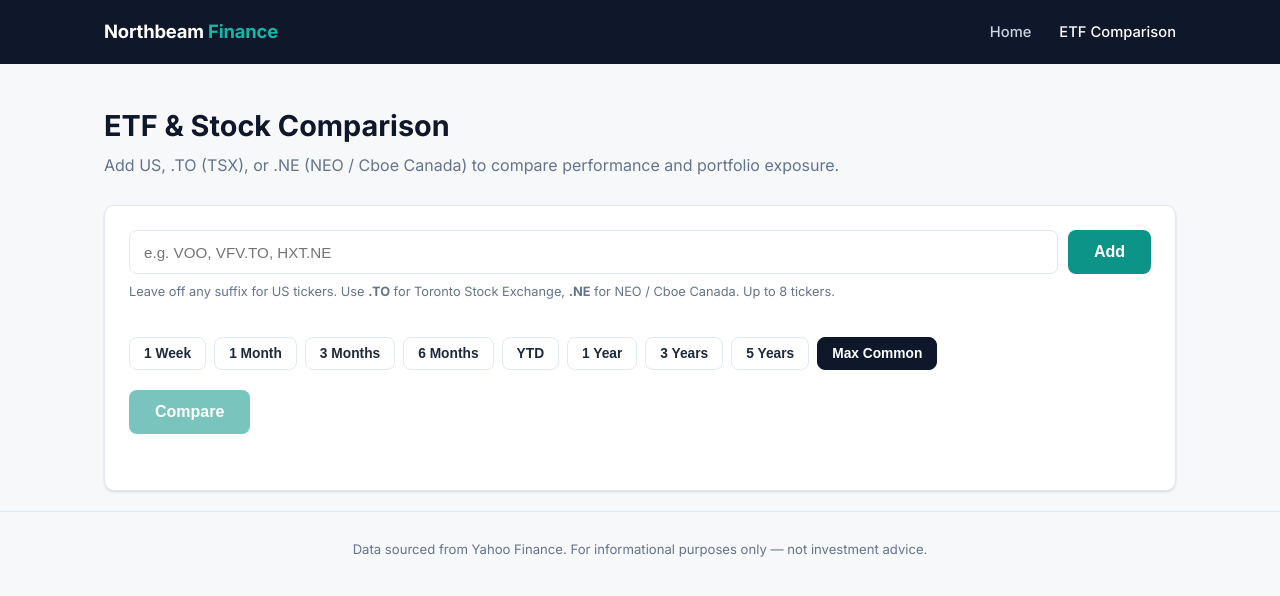
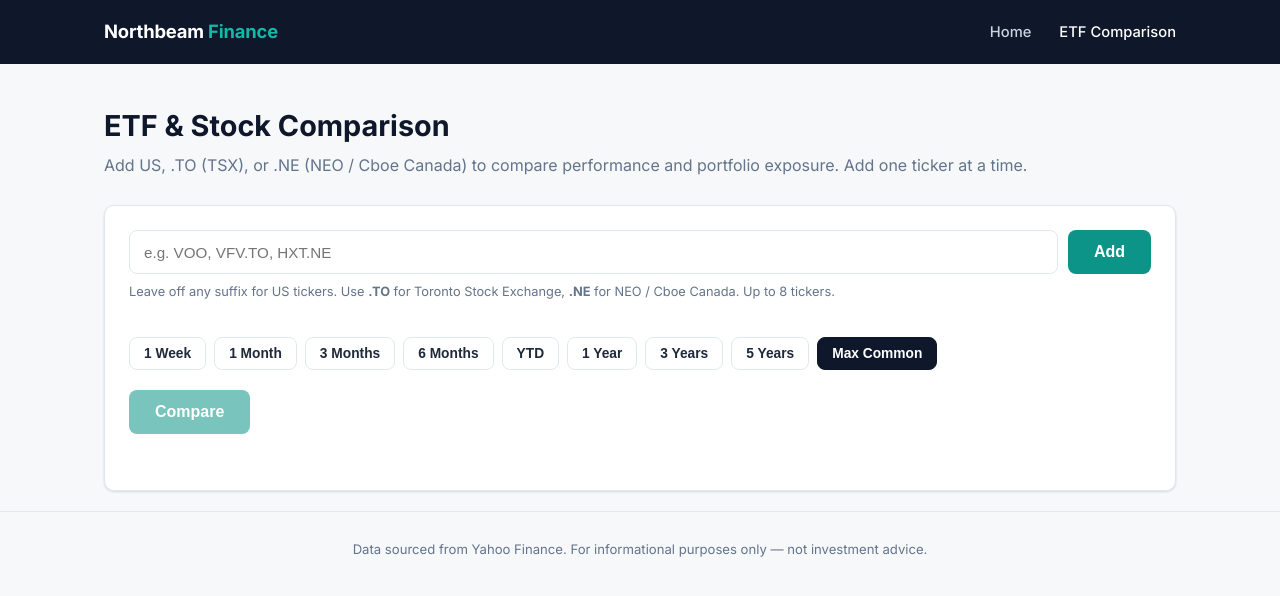
Before and after one commit to Kat10-sys/etf-finance-site, a website: page public/calculator.html in a window 1280 px wide. Drawn offline with nearby package versions, Linux system fonts and the light colour scheme.

Commit message:
Add note that tickers must be added one at a time

```diff
--- a/public/calculator.html
+++ b/public/calculator.html
@@ -23,7 +23,7 @@
   <div class="container">
     <div class="page-header">
       <h1>ETF &amp; Stock Comparison</h1>
-      <p>Add US, .TO (TSX), or .NE (NEO / Cboe Canada) to compare performance and portfolio exposure.</p>
+      <p>Add US, .TO (TSX), or .NE (NEO / Cboe Canada) to compare performance and portfolio exposure. Add one ticker at a time.</p>
     </div>
 
     <div class="panel">
```
